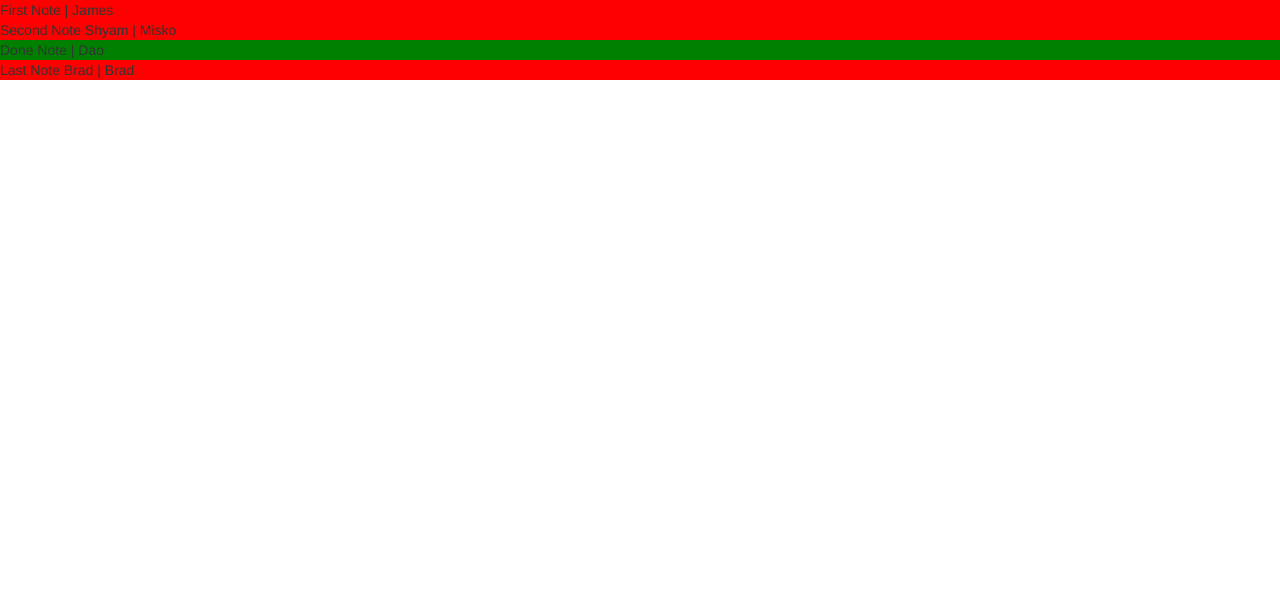
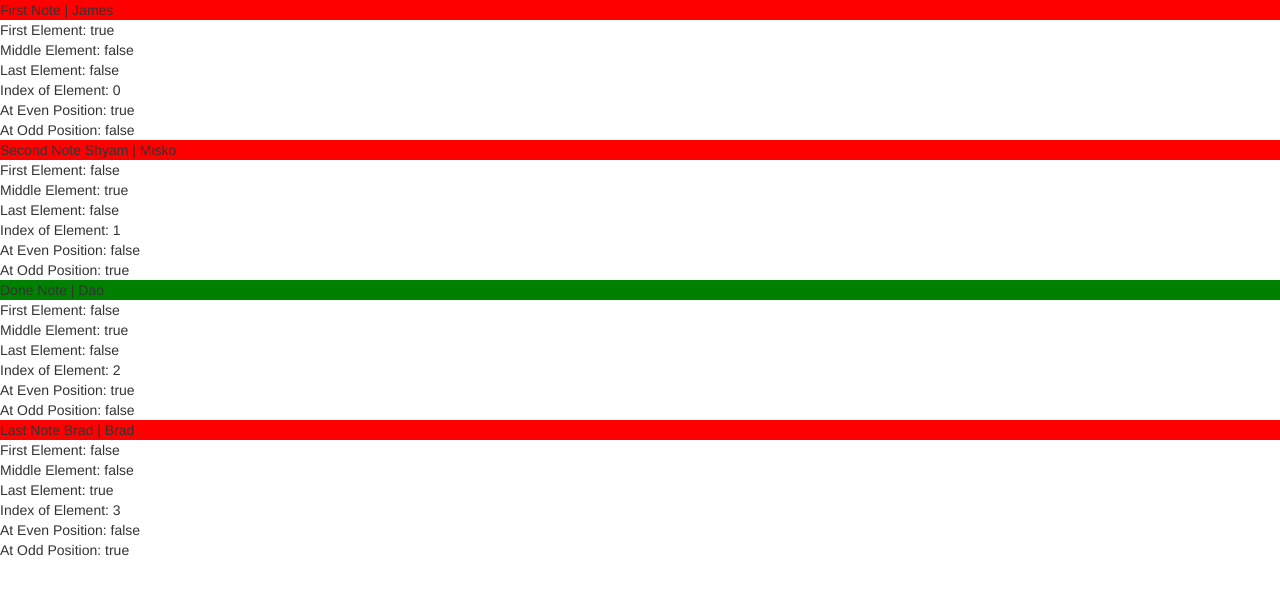
Before and after one commit to victornovy/tryingAngular, a website: page oreilly/basic-repeat.html in a window 1280 px wide. Drawn offline with nearby package versions, Linux system fonts and the light colour scheme.

Commit message:
ng-repeat special properties

```diff
--- a/oreilly/basic-repeat.html
+++ b/oreilly/basic-repeat.html
@@ -12,8 +12,8 @@
         <script type="text/javascript" src="js/basic.js"></script>
     </head>
     <body ng-controller="RepeatCtrl as ctrl">
-        <div ng-repeat="(author, note) in ctrl.notes"
-             ng-class="ctrl.getNoteClass(note.done)">
+        <div ng-repeat="(author, note) in ctrl.notes">
+             <div ng-class="ctrl.getNoteClass(note.done)">
                 <span>{{note.label}}</span>
                 <!-- ng-bind is similar to {{}},
                    - but ng-bind execute before AngularJS can find and
@@ -25,5 +25,12 @@
                 </span>
                 <span>| {{author}}</span>
             </div>
+            <span>First Element: {{$first}}</span><br />
+            <span>Middle Element: {{$middle}}</span><br />
+            <span>Last Element: {{$last}}</span><br />
+            <span>Index of Element: {{$index}}</span><br />
+            <span>At Even Position: {{$even}}</span><br />
+            <span>At Odd Position: {{$odd}}</span><br />
+        </div>
     </body>
 </html>
```
Lines whose indentation alone changed are shown as unchanged.
